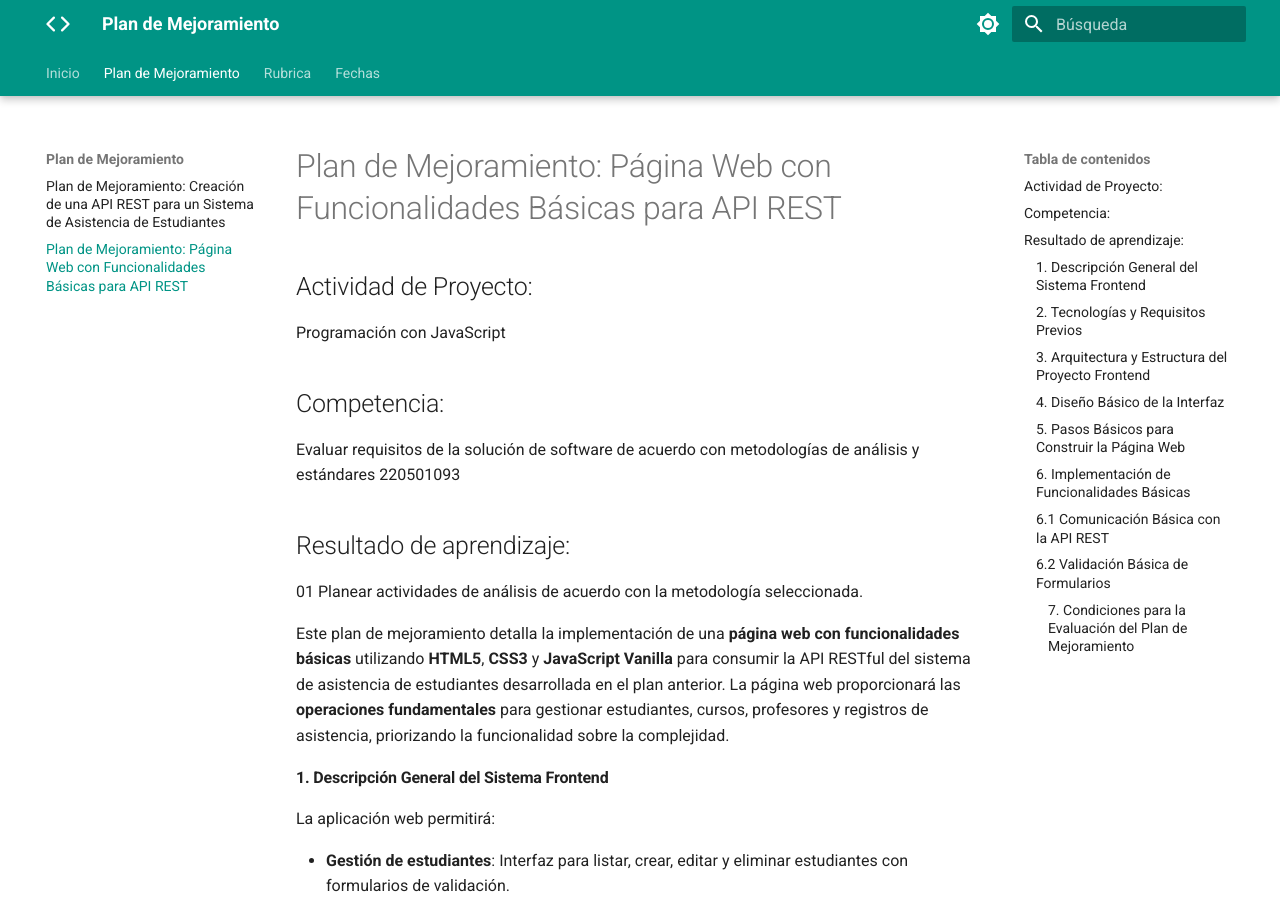
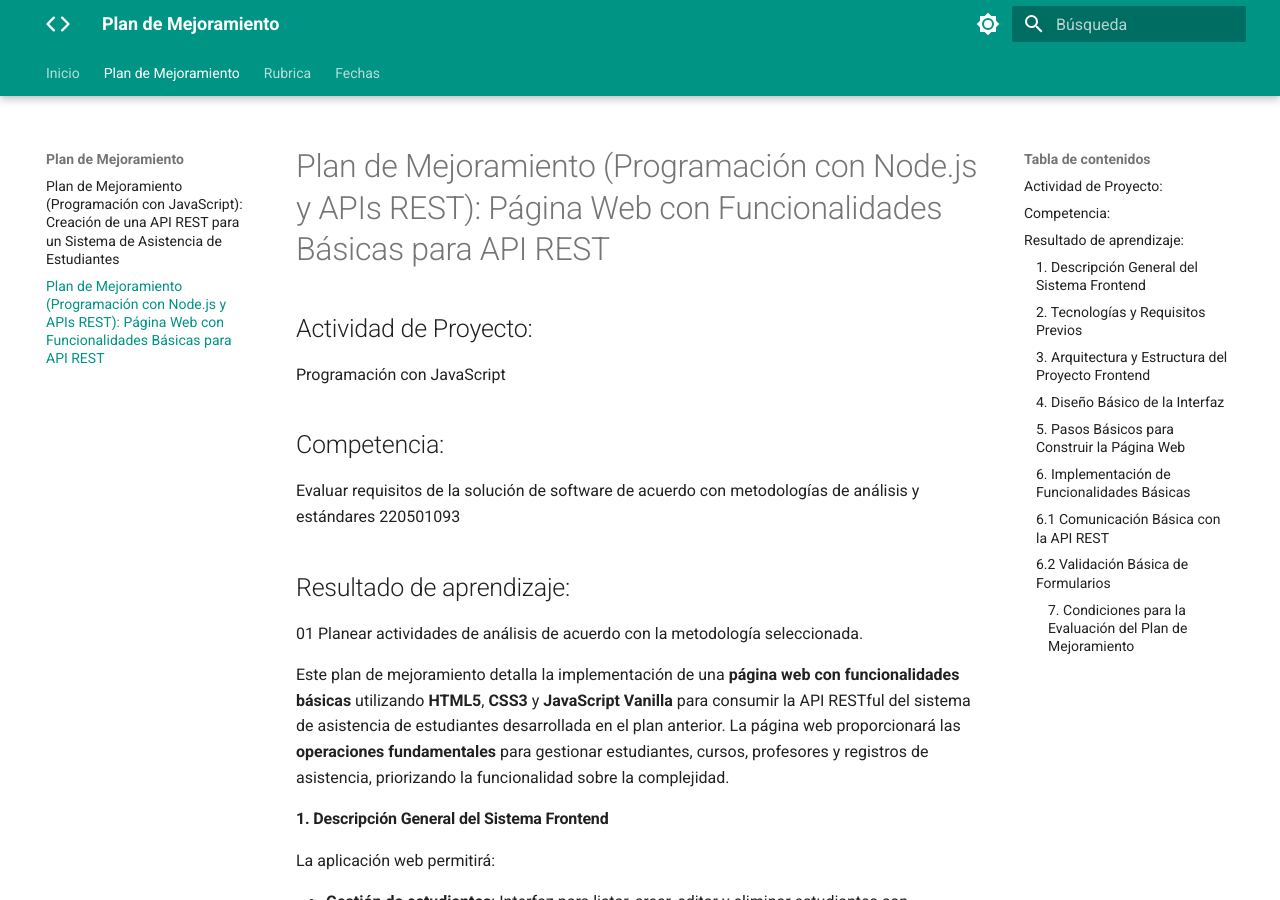
Before and after one commit to jfinfosena/25_adso_pm, an MkDocs documentation site: the page built from docs/content/p1.md, in a window 1280 px wide and 900 px high. Built offline with MkDocs 1.6.1 and Material for MkDocs 9.7.7, drawn with Linux system fonts in a browser that asks for light colours.

Commit message:
20-08-2025

```diff
--- a/docs/content/p0.md
+++ b/docs/content/p0.md
@@ -1,4 +1,4 @@
-# Plan de Mejoramiento: Creación de una API REST para un Sistema de Asistencia de Estudiantes
+# Plan de Mejoramiento (Programación con JavaScript): Creación de una API REST para un Sistema de Asistencia de Estudiantes
 
 
 ## Actividad de Proyecto:
--- a/docs/content/p1.md
+++ b/docs/content/p1.md
@@ -1,4 +1,4 @@
-# Plan de Mejoramiento: Página Web con Funcionalidades Básicas para API REST
+# Plan de Mejoramiento (Programación con Node.js y APIs REST): Página Web con Funcionalidades Básicas para API REST
 
 ## Actividad de Proyecto:
 Programación con JavaScript
```
